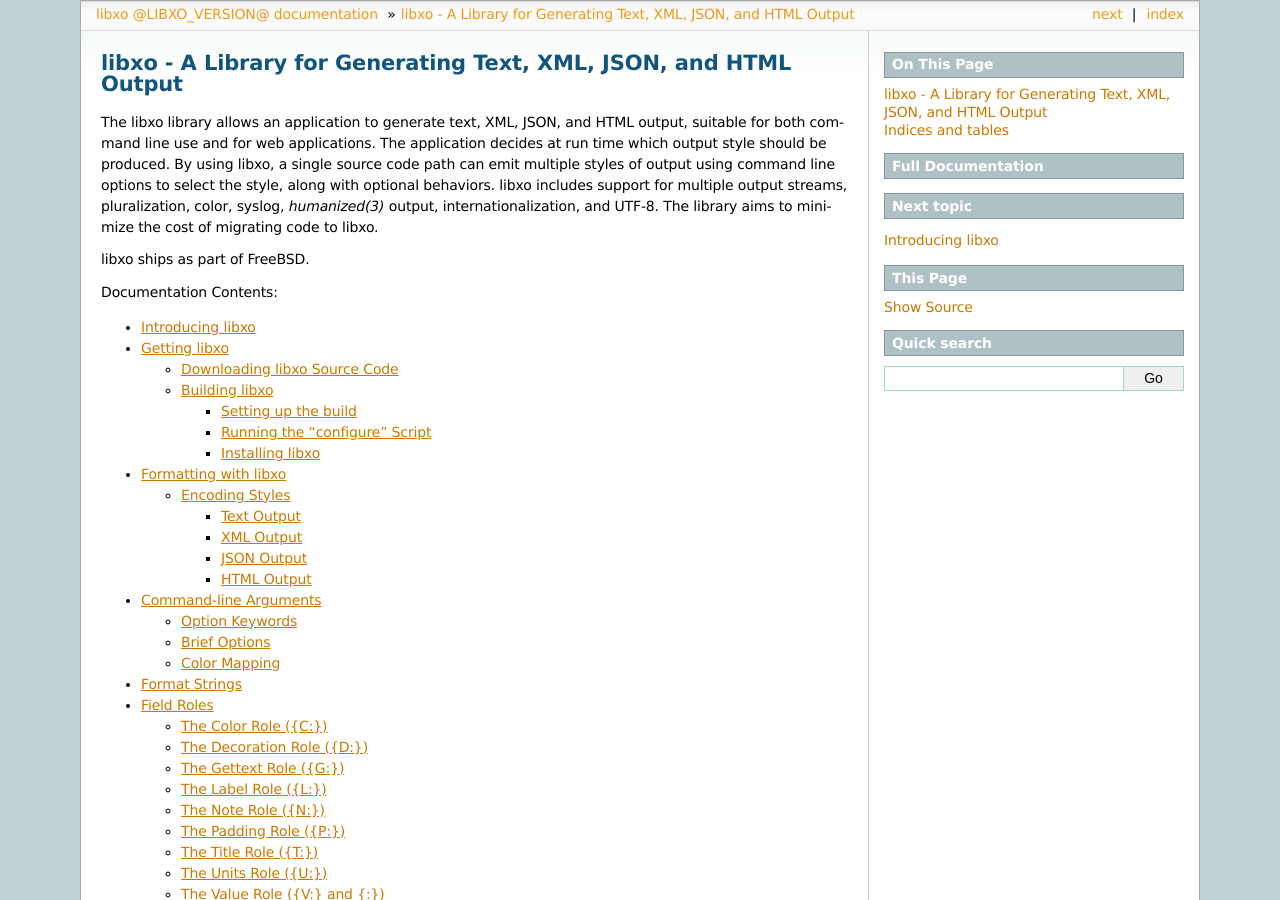
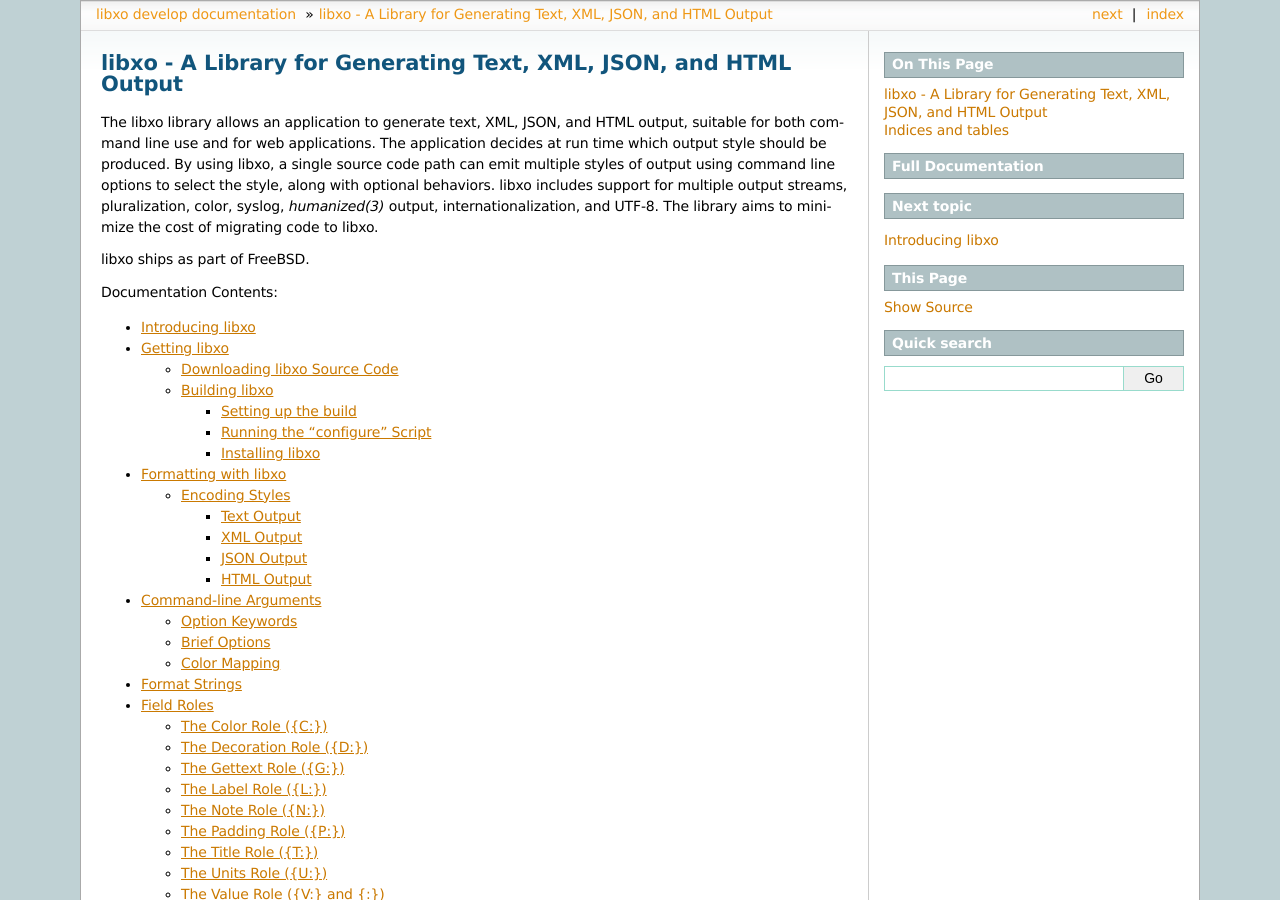
Before and after one commit to Juniper/libxo, a Sphinx documentation site: the page built from doc/index.rst, in a window 1280 px wide and 900 px high. Built offline with Sphinx 7.4.7, drawn with Linux system fonts in a browser that asks for light colours; some of the changed text lies outside the part shown.

Commit message:
undo conf.py change

```diff
--- a/doc/conf.py
+++ b/doc/conf.py
@@ -58,9 +58,9 @@
 # built documents.
 #
 # The short X.Y version.
-version = '@LIBXO_VERSION@'
+version = 'develop'
 # The full version, including alpha/beta/rc tags.
-release = '@LIBXO_VERSION@'
+release = 'develop'
 
 # The language for content autogenerated by Sphinx. Refer to documentation
 # for a list of supported languages.
```
